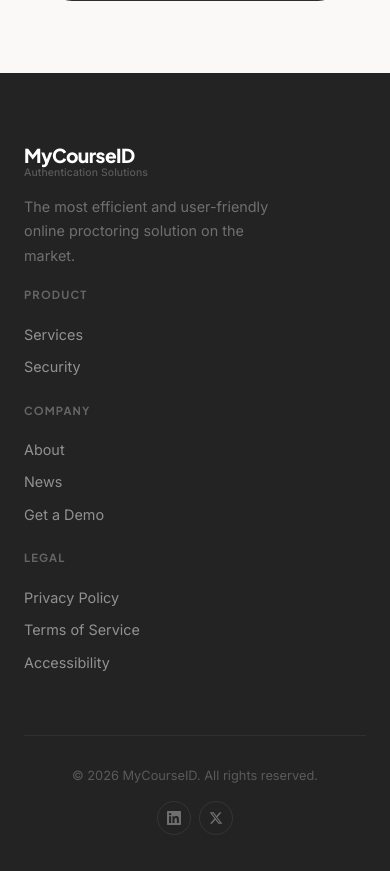
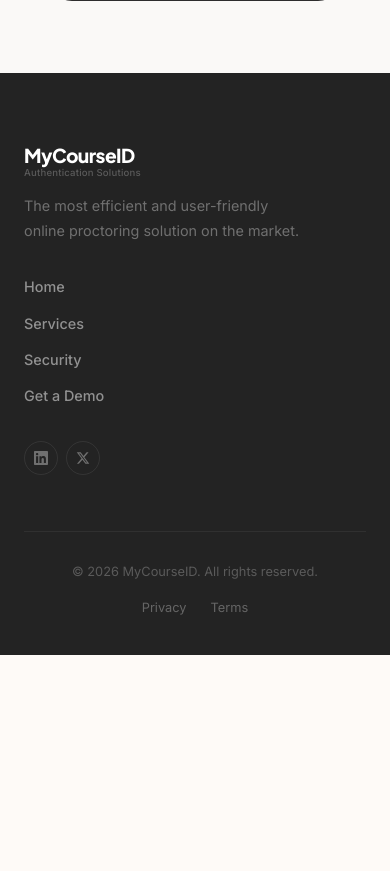
Before and after one commit to acolgin13/MCID, a WordPress theme: template front-page.php in a window 390 px wide. Shown: the part 4266-5137 px from the top of the page. After the commit the page ends 4921 px from the top, so only its background shows below. Run offline with PHP 8.4 and a stand-in for WordPress, Linux system fonts and the light colour scheme; the site name, menu and one post (Sample post) are stand-ins, and other content is empty; some libraries are stand-ins or nearby versions.

Commit message:
Redesign header/footer: dark semi-transparent bar, 4 pages only
- Header: Integrity Advocate-style dark rectangular semi-transparent bar
  (no pill borders, no circles)
- Reduced nav to 4 pages: Home (logo), Services, Security, Get a Demo
- Footer: simplified layout matching 4-page structure with legal links
- Mobile nav: dark background to match always-dark header
- Removed unused page-has-dark-hero body class

https://claude.ai/code/session_0135BYtGKKA6aP5xz6ApXCsi

```diff
--- a/footer.php
+++ b/footer.php
@@ -2,7 +2,7 @@
 
 <footer class="site-footer">
     <div class="container">
-        <div class="footer-grid">
+        <div class="footer-inner">
             <div class="footer-brand">
                 <a href="<?php echo esc_url( home_url( '/' ) ); ?>" class="site-logo">
                     <div class="site-logo-text-wrap">
@@ -12,27 +12,12 @@
                 </a>
                 <p>The most efficient and user-friendly online proctoring solution on the market.</p>
             </div>
-            <div class="footer-col">
-                <h4>Product</h4>
+            <div class="footer-links">
+                <a href="<?php echo esc_url( home_url( '/' ) ); ?>">Home</a>
                 <a href="<?php echo esc_url( home_url( '/services/' ) ); ?>">Services</a>
                 <a href="<?php echo esc_url( home_url( '/security/' ) ); ?>">Security</a>
-            </div>
-            <div class="footer-col">
-                <h4>Company</h4>
-                <a href="<?php echo esc_url( home_url( '/company/' ) ); ?>">About</a>
-                <a href="<?php echo esc_url( home_url( '/news/' ) ); ?>">News</a>
                 <a href="<?php echo esc_url( home_url( '/demo/' ) ); ?>">Get a Demo</a>
             </div>
-            <div class="footer-col">
-                <h4>Legal</h4>
-                <a href="<?php echo esc_url( home_url( '/privacy-policy/' ) ); ?>">Privacy Policy</a>
-                <a href="<?php echo esc_url( home_url( '/terms/' ) ); ?>">Terms of Service</a>
-                <a href="<?php echo esc_url( home_url( '/accessibility/' ) ); ?>">Accessibility</a>
-            </div>
-        </div>
-
-        <div class="footer-bottom">
-            <p>&copy; <?php echo date('Y'); ?> MyCourseID. All rights reserved.</p>
             <div class="footer-social">
                 <a href="#" aria-label="LinkedIn">
                     <svg fill="currentColor" viewBox="0 0 24 24"><path d="M20.447 20.452h-3.554v-5.569c0-1.328-.027-3.037-1.852-3.037-1.853 0-2.136 1.445-2.136 2.939v5.667H9.351V9h3.414v1.561h.046c.477-.9 1.637-1.85 3.37-1.85 3.601 0 4.267 2.37 4.267 5.455v6.286zM5.337 7.433c-1.144 0-2.063-.926-2.063-2.065 0-1.138.92-2.063 2.063-2.063 1.14 0 2.064.925 2.064 2.063 0 1.139-.925 2.065-2.064 2.065zm1.782 13.019H3.555V9h3.564v11.452zM22.225 0H1.771C.792 0 0 .774 0 1.729v20.542C0 23.227.792 24 1.771 24h20.451C23.2 24 24 23.227 24 22.271V1.729C24 .774 23.2 0 22.222 0h.003z"/></svg>
@@ -42,6 +27,13 @@
                 </a>
             </div>
         </div>
+        <div class="footer-bottom">
+            <p>&copy; <?php echo date('Y'); ?> MyCourseID. All rights reserved.</p>
+            <div class="footer-legal">
+                <a href="<?php echo esc_url( home_url( '/privacy-policy/' ) ); ?>">Privacy</a>
+                <a href="<?php echo esc_url( home_url( '/terms/' ) ); ?>">Terms</a>
+            </div>
+        </div>
     </div>
 </footer>
 
--- a/header.php
+++ b/header.php
@@ -6,7 +6,7 @@
     <meta name="description" content="MyCourseID - Authentication Solutions. Online proctoring, identity verification, and participation monitoring.">
     <?php wp_head(); ?>
 </head>
-<body <?php body_class( is_front_page() ? 'page-has-dark-hero' : '' ); ?>>
+<body <?php body_class(); ?>>
 <?php wp_body_open(); ?>
 
 <header class="site-header" id="site-header">
@@ -29,27 +29,10 @@
         </button>
 
         <nav class="main-nav" id="main-nav">
-            <?php
-            if ( has_nav_menu( 'primary' ) ) {
-                wp_nav_menu( array(
-                    'theme_location' => 'primary',
-                    'container'      => false,
-                    'items_wrap'     => '%3$s',
-                    'walker'         => new MCID_Nav_Walker(),
-                ) );
-            } else {
-                ?>
-                <a href="<?php echo esc_url( home_url( '/services/' ) ); ?>">Services</a>
-                <a href="<?php echo esc_url( home_url( '/company/' ) ); ?>">Company</a>
-                <a href="<?php echo esc_url( home_url( '/security/' ) ); ?>">Security</a>
-                <a href="<?php echo esc_url( home_url( '/news/' ) ); ?>">News</a>
-                <?php
-            }
-            ?>
+            <a href="<?php echo esc_url( home_url( '/services/' ) ); ?>"<?php if ( is_page( 'services' ) ) echo ' class="active"'; ?>>Services</a>
+            <a href="<?php echo esc_url( home_url( '/security/' ) ); ?>"<?php if ( is_page( 'security' ) ) echo ' class="active"'; ?>>Security</a>
             <div class="nav-cta">
-                <a href="<?php echo esc_url( home_url( '/demo/' ) ); ?>" class="btn btn-accent btn-sm">
-                    Get a demo
-                </a>
+                <a href="<?php echo esc_url( home_url( '/demo/' ) ); ?>" class="btn btn-accent btn-sm">Get a Demo</a>
             </div>
         </nav>
     </div>
--- a/style.css
+++ b/style.css
@@ -205,7 +205,7 @@ p { line-height: 1.8; }
 .btn:hover .btn-icon { transform: translateX(3px); }
 
 /* ============================================
-   HEADER
+   HEADER — Integrity Advocate style
    ============================================ */
 .site-header {
     position: fixed;
@@ -213,32 +213,17 @@ p { line-height: 1.8; }
     left: 0;
     right: 0;
     z-index: 1000;
-    padding: 18px 0;
-    background: rgba(250,249,247,0.92);
-    backdrop-filter: blur(20px);
-    -webkit-backdrop-filter: blur(20px);
+    padding: 0;
+    background: rgba(35,35,35,0.85);
+    backdrop-filter: blur(16px);
+    -webkit-backdrop-filter: blur(16px);
+    border-bottom: 1px solid rgba(255,255,255,0.06);
     transition: var(--transition);
 }
 
 .site-header.scrolled {
-    padding: 12px 0;
-    box-shadow: 0 1px 0 var(--border);
-}
-
-/* Dark header on hero pages */
-.page-has-dark-hero .site-header {
-    background: rgba(26,26,26,0.7);
-    backdrop-filter: blur(20px);
-}
-.page-has-dark-hero .site-header.scrolled {
     background: rgba(26,26,26,0.95);
-    box-shadow: 0 1px 0 rgba(255,255,255,0.06);
-}
-.page-has-dark-hero .site-logo-text { color: var(--white); }
-.page-has-dark-hero .site-logo-tagline { color: rgba(255,255,255,0.4); }
-.page-has-dark-hero .main-nav a { color: rgba(255,255,255,0.6); }
-.page-has-dark-hero .main-nav a:hover { color: var(--white); border-color: rgba(255,255,255,0.15); }
-.page-has-dark-hero .menu-toggle span { background: var(--white); }
+}
 
 .header-inner {
     display: flex;
@@ -246,7 +231,7 @@ p { line-height: 1.8; }
     justify-content: space-between;
     max-width: var(--container);
     margin: 0 auto;
-    padding: 0 24px;
+    padding: 14px 24px;
 }
 
 .site-logo {
@@ -257,7 +242,7 @@ p { line-height: 1.8; }
 }
 
 .site-logo img,
-.custom-logo-link img { height: 36px; width: auto; }
+.custom-logo-link img { height: 34px; width: auto; }
 
 .site-logo-text-wrap {
     display: flex;
@@ -267,45 +252,41 @@ p { line-height: 1.8; }
 
 .site-logo-text {
     font-family: var(--font-heading);
-    font-size: 1.3rem;
+    font-size: 1.2rem;
     font-weight: 800;
-    color: var(--text-primary);
+    color: var(--white);
     letter-spacing: -0.03em;
     line-height: 1.1;
 }
 
 .site-logo-tagline {
-    font-size: 0.65rem;
-    color: var(--text-tertiary);
+    font-size: 0.6rem;
+    color: rgba(255,255,255,0.35);
     font-weight: 500;
-    letter-spacing: 0.01em;
+    letter-spacing: 0.02em;
     margin-top: 2px;
 }
 
 .main-nav {
     display: flex;
     align-items: center;
-    gap: 2px;
+    gap: 0;
 }
 
 .main-nav a {
-    padding: 8px 16px;
-    font-size: 0.9rem;
+    padding: 8px 20px;
+    font-size: 0.875rem;
     font-weight: 500;
-    color: var(--text-secondary);
-    border-radius: var(--radius-full);
-    border: 1.5px solid transparent;
+    color: rgba(255,255,255,0.55);
     transition: var(--transition);
 }
 
 .main-nav a:hover,
 .main-nav a.active {
-    color: var(--text-primary);
-    border-color: var(--border);
-    background: var(--warm-bg);
-}
-
-.nav-cta { margin-left: 8px; }
+    color: var(--white);
+}
+
+.nav-cta { margin-left: 16px; }
 
 /* Mobile toggle */
 .menu-toggle {
@@ -323,7 +304,7 @@ p { line-height: 1.8; }
     display: block;
     width: 22px;
     height: 2px;
-    background: var(--text-primary);
+    background: var(--white);
     border-radius: 2px;
     transition: var(--transition);
 }
@@ -1133,9 +1114,10 @@ p { line-height: 1.8; }
     padding: 72px 0 36px;
 }
 
-.footer-grid {
-    display: grid;
-    grid-template-columns: 2fr 1fr 1fr 1fr;
+.footer-inner {
+    display: flex;
+    align-items: flex-start;
+    justify-content: space-between;
     gap: 48px;
     margin-bottom: 56px;
 }
@@ -1150,41 +1132,23 @@ p { line-height: 1.8; }
     color: rgba(255,255,255,0.35);
     font-size: 0.9rem;
     margin-top: 16px;
-    max-width: 260px;
+    max-width: 280px;
     line-height: 1.7;
 }
 
-.footer-col h4 {
-    font-size: 0.7rem;
-    text-transform: uppercase;
-    letter-spacing: 0.1em;
-    color: rgba(255,255,255,0.3);
-    margin-bottom: 18px;
-    font-weight: 700;
-}
-
-.footer-col a {
-    display: block;
+.footer-links {
+    display: flex;
+    gap: 32px;
+}
+
+.footer-links a {
     color: rgba(255,255,255,0.5);
     font-size: 0.9rem;
-    padding: 4px 0;
-    transition: var(--transition);
-}
-
-.footer-col a:hover { color: var(--accent); }
-
-.footer-bottom {
-    display: flex;
-    justify-content: space-between;
-    align-items: center;
-    padding-top: 28px;
-    border-top: 1px solid rgba(255,255,255,0.06);
-}
-
-.footer-bottom p {
-    font-size: 0.8rem;
-    color: rgba(255,255,255,0.25);
-}
+    font-weight: 500;
+    transition: var(--transition);
+}
+
+.footer-links a:hover { color: var(--accent); }
 
 .footer-social { display: flex; gap: 8px; }
 
@@ -1207,6 +1171,32 @@ p { line-height: 1.8; }
 }
 
 .footer-social svg { width: 14px; height: 14px; }
+
+.footer-bottom {
+    display: flex;
+    justify-content: space-between;
+    align-items: center;
+    padding-top: 28px;
+    border-top: 1px solid rgba(255,255,255,0.06);
+}
+
+.footer-bottom p {
+    font-size: 0.8rem;
+    color: rgba(255,255,255,0.25);
+}
+
+.footer-legal {
+    display: flex;
+    gap: 24px;
+}
+
+.footer-legal a {
+    color: rgba(255,255,255,0.3);
+    font-size: 0.8rem;
+    transition: var(--transition);
+}
+
+.footer-legal a:hover { color: rgba(255,255,255,0.6); }
 
 /* ============================================
    PAGE HERO (inner pages)
@@ -1529,7 +1519,7 @@ p { line-height: 1.8; }
     .card-grid-3 { grid-template-columns: 1fr 1fr; }
     .trust-grid { grid-template-columns: repeat(2, 1fr); }
     .demo-layout { grid-template-columns: 1fr; gap: 48px; }
-    .footer-grid { grid-template-columns: 1fr 1fr; gap: 28px; }
+    .footer-inner { flex-direction: column; gap: 32px; }
     .news-grid { grid-template-columns: 1fr; }
     .services-layout { grid-template-columns: 1fr; gap: 48px; }
     .services-lhs { position: static; }
@@ -1557,9 +1547,9 @@ p { line-height: 1.8; }
         flex-direction: column;
         align-items: flex-start;
         padding: 100px 28px 28px;
-        background: rgba(250,249,247,0.98);
+        background: rgba(30,30,30,0.97);
         backdrop-filter: blur(20px);
-        border-left: 1px solid var(--border);
+        border-left: 1px solid rgba(255,255,255,0.06);
         transition: right 0.35s var(--ease);
         gap: 4px;
     }
@@ -1569,7 +1559,11 @@ p { line-height: 1.8; }
         width: 100%;
         padding: 12px 16px;
         font-size: 1rem;
-        color: var(--text-primary);
+        color: rgba(255,255,255,0.65);
+    }
+    .main-nav a:hover,
+    .main-nav a.active {
+        color: var(--white);
     }
     .nav-cta { margin-left: 0; margin-top: 16px; width: 100%; }
     .nav-cta .btn { width: 100%; }
@@ -1601,7 +1595,7 @@ p { line-height: 1.8; }
     .cta-card { padding: 56px 28px; }
     .section-card { padding: 48px 28px; }
 
-    .footer-grid { grid-template-columns: 1fr; gap: 20px; }
+    .footer-links { flex-direction: column; gap: 12px; }
     .footer-bottom { flex-direction: column; gap: 14px; text-align: center; }
     .demo-form-wrap { padding: 28px 20px; }
 
```
